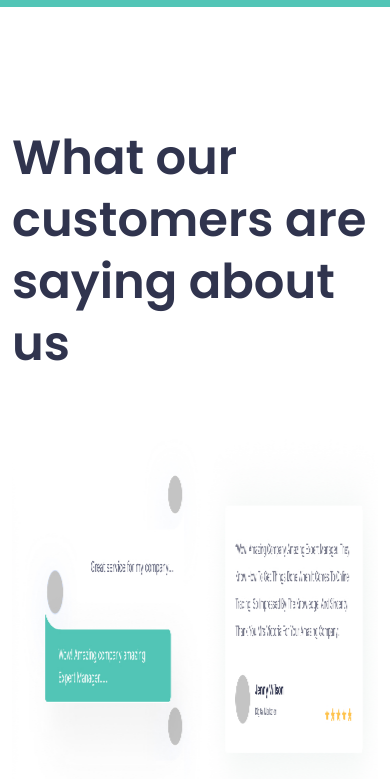
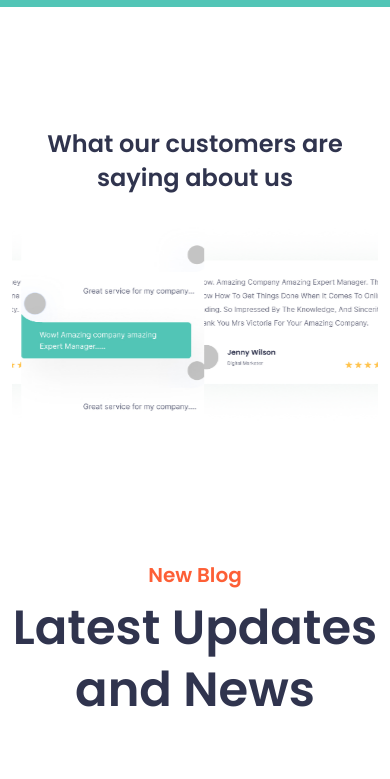
Before and after one commit to Mostofa-zaman/Innovate, a React (Vite) app: page / in a window 390 px wide. Shown: the part 9060-9839 px from the top of the page. Built offline with nearby package versions, Linux system fonts and the light colour scheme.

Commit message:
responsive customar part

```diff
--- a/src/component/customer/customer.css
+++ b/src/component/customer/customer.css
@@ -21,3 +21,52 @@
     height: 100%;
     width: 100%;
 }
+
+/* responsive code  */
+
+@media (max-width: 991px) {
+  .customerHeading {
+    font-size: 36px;
+    line-height: 48px;
+    text-align: center;
+  }
+
+  .customerSliderContainer {
+    margin-top: 40px;
+  }
+
+  .coustomerSliderImageParent {
+    height: 320px;
+  }
+}
+@media (max-width: 575px) {
+  .customerHeading {
+    font-size: 28px;
+    line-height: 38px;
+    text-align: center;
+  }
+
+  .customerSliderContainer {
+    margin-top: 30px;
+  }
+
+  .coustomerSliderImageParent {
+    height: 240px;
+  }
+
+  .coustomerSliderImage {
+    object-fit: cover;
+  }
+}
+
+
+@media (max-width: 400px) {
+  .customerHeading {
+    font-size: 24px;
+    line-height: 34px;
+  }
+
+  .coustomerSliderImageParent {
+    height: 200px;
+  }
+}
```
